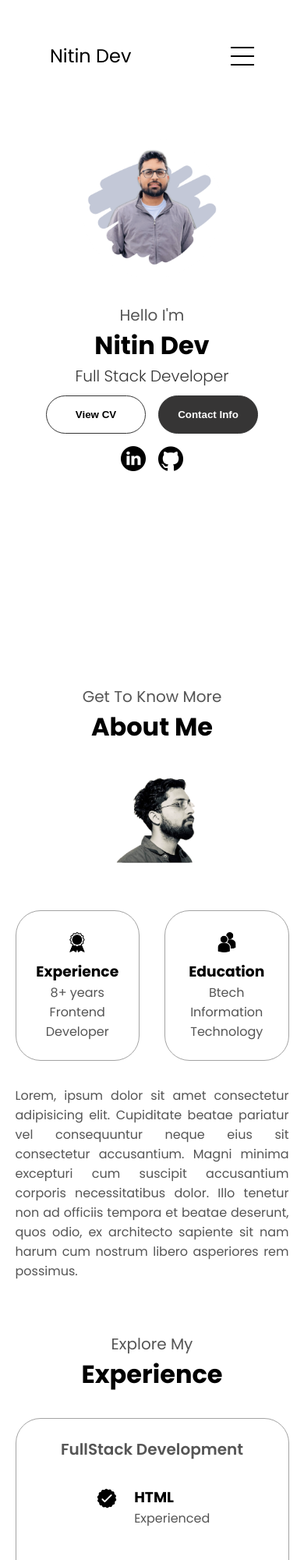
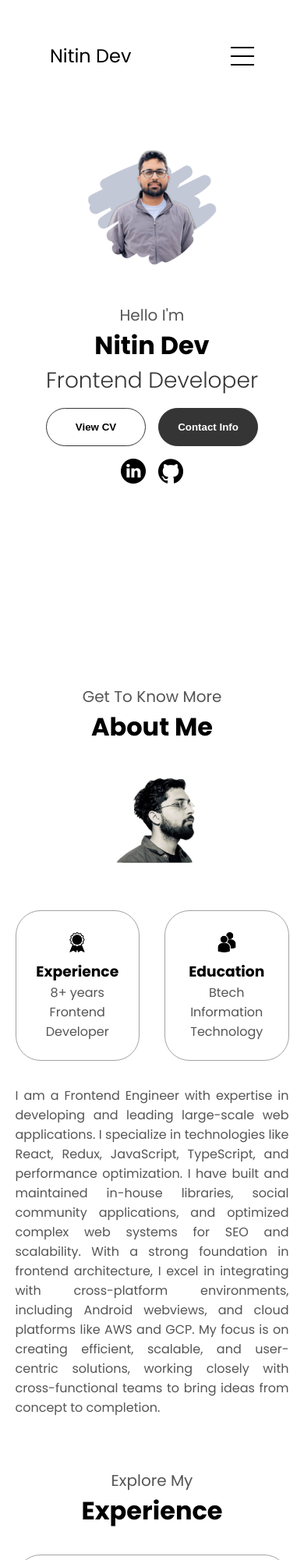
Before and after one commit to nitindev111/portfolio-website, a plain HTML site: page index.html in a window 390 px wide. Shown: the top 2000 px of the page at 78% size. Drawn offline with Linux system fonts and the light colour scheme.

Commit message:
style fixes

```diff
--- a/index.html
+++ b/index.html
@@ -93,7 +93,7 @@
     <div class="section__text">
       <p class="section__text__p1">Hello I'm</p>
       <h1 class="title">Nitin Dev</h1>
-      <p class="typewriter">Full Stack Developer</p>
+      <p class="typewriter">Frontend Developer</p>
       <div class="btn-container">
         <!-- <button class="btn btn-color-2" onclick="window.open('./assets/Resume_Nitin_Dev.pdf')">Download CV</button> -->
         <button class="btn btn-color-2" onclick="viewResume()">View CV</button>
@@ -129,10 +129,14 @@
           </div>
         </div>
         <div class="text-container">
-          <p>Lorem, ipsum dolor sit amet consectetur adipisicing elit. Cupiditate beatae pariatur vel consequuntur neque
-            eius sit consectetur accusantium. Magni minima excepturi cum suscipit accusantium corporis necessitatibus
-            dolor. Illo tenetur non ad officiis tempora et beatae deserunt, quos odio, ex architecto sapiente sit nam
-            harum cum nostrum libero asperiores rem possimus.</p>
+          <p>
+            I am a Frontend Engineer with expertise in developing and leading large-scale web applications. I specialize
+            in technologies like React, Redux, JavaScript, TypeScript, and performance optimization. I have built and
+            maintained in-house libraries, social community applications, and optimized complex web systems for SEO and
+            scalability. With a strong foundation in frontend architecture, I excel in integrating with cross-platform
+            environments, including Android webviews, and cloud platforms like AWS and GCP. My focus is on creating
+            efficient, scalable, and user-centric solutions, working closely with cross-functional teams to bring ideas
+            from concept to completion.</p>
         </div>
       </div>
     </div>
@@ -144,7 +148,7 @@
     <div class="experience-details-container">
       <div class="about-containers">
         <div class="details-container">
-          <h2 class="experience-sub-title">FullStack Development</h2>
+          <h2 class="experience-sub-title">Frontend Development</h2>
           <div class="article-container">
             <article>
               <img src="/assets/checkmark.png" alt="experience icons" class="icon" />
--- a/index.js
+++ b/index.js
@@ -20,6 +20,6 @@ function closeOverlay() {
 function downloadResume(url) {
     const a = document.createElement('a');
     a.href = url;
-    a.download = 'Nitin_Dev_FullStack_Dev_Resume.pdf'; // Customize download file name
+    a.download = 'Nitin_Dev_Frontend_Resume.pdf';
     a.click();
 }
--- a/mediaqueries.css
+++ b/mediaqueries.css
@@ -117,28 +117,7 @@
   .text-container {
     text-align: justify;
   }
-  .typewriter {
-    font-size: 1.25rem;
-    margin-bottom: 1rem;
-    color: rgb(53, 53, 53);
-    width: 0;
-    margin: 0 auto;
-    height: 40px;
-    overflow: hidden;
-    animation: typing-mb 3s steps(20, end) forwards, blink 0.75s infinite;
-    white-space: nowrap;
-    border: none;
-  }
 
-  @keyframes typing-mb {
-    from {
-      width: 0;
-    }
-    to {
-      width: 100%;
-      border: none;
-    }
-  }
   #overlay {
     background-color: white;
   }
--- a/style.css
+++ b/style.css
@@ -84,7 +84,7 @@ a:hover {
   width: 100%;
   height: 2px;
   background-color: black;
-  transition: all 0.3 ease-in-out;
+  transition: all 500ms ease-in-out;
 }
 
 .menu-links {
@@ -94,7 +94,7 @@ a:hover {
   background-color: white;
   max-height: 0;
   overflow: hidden;
-  transition: all 0.3 ease-in-out;
+  transition: all 200ms ease-in-out;
 }
 
 .menu-links a {
@@ -104,7 +104,7 @@ a:hover {
   font-size: 1.25rem;
   color: black;
   text-decoration: none;
-  transition: all 0.3 ease-in-out;
+  transition: all 200ms ease-in-out;
 }
 
 .menu-links li {
@@ -119,7 +119,7 @@ a:hover {
   transform: rotate(45deg) translate(10px, 5px);
 }
 .hamburger-icon.open span:nth-child(2) {
-  /* transform: rotate(45deg) translate((10px, 5px)); */
+  transform: rotate(45deg) translate((10px, 5px));
   opacity: 0;
 }
 .hamburger-icon.open span:last-child {
@@ -289,6 +289,12 @@ section {
   border: rgb(53, 53, 53) 0.1rem solid;
   border-color: rgb(163, 163, 163);
   text-align: center;
+  transition: all 200ms ease-out;
+}
+
+.project-details-container .about-containers .details-container:hover {
+  cursor: pointer;
+  transform: scale(1.1);
 }
 
 .section-container {
@@ -414,28 +420,18 @@ footer p {
   width: 0;
   height: 40px;
   overflow: hidden;
-  animation: typing 3s steps(20, end) forwards, blink 0.75s infinite;
+  animation: subtle 1s forwards;
   white-space: nowrap;
-  border-right: 0.2rem solid rgb(53, 53, 53);
   font-weight: 300;
+  text-align: center;
 }
 
-@keyframes typing {
+@keyframes subtle {
   from {
     width: 0;
   }
   to {
     width: 100%;
-    /* border: none; */
-  }
-}
-
-@keyframes blink {
-  from {
-    border-color: transparent;
-  }
-  to {
-    border-color: #e3c4e5;
   }
 }
 
```
